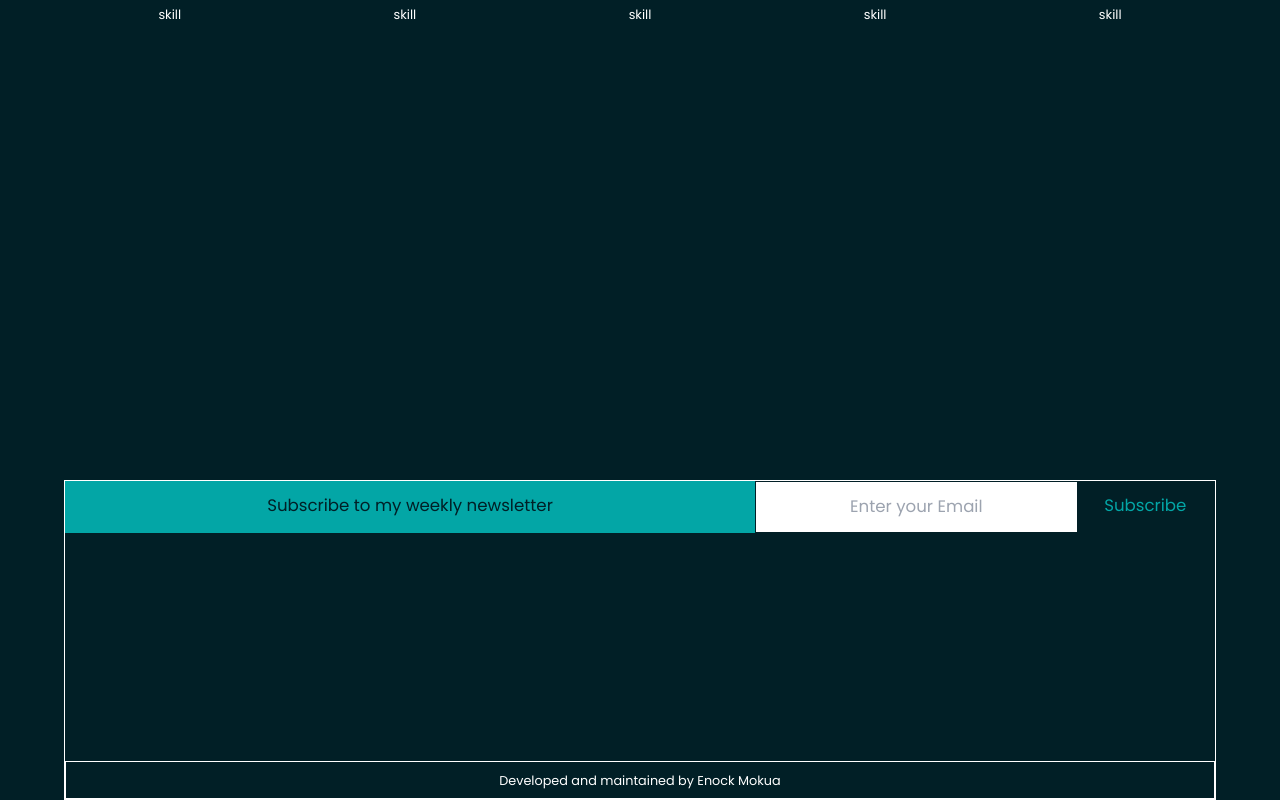
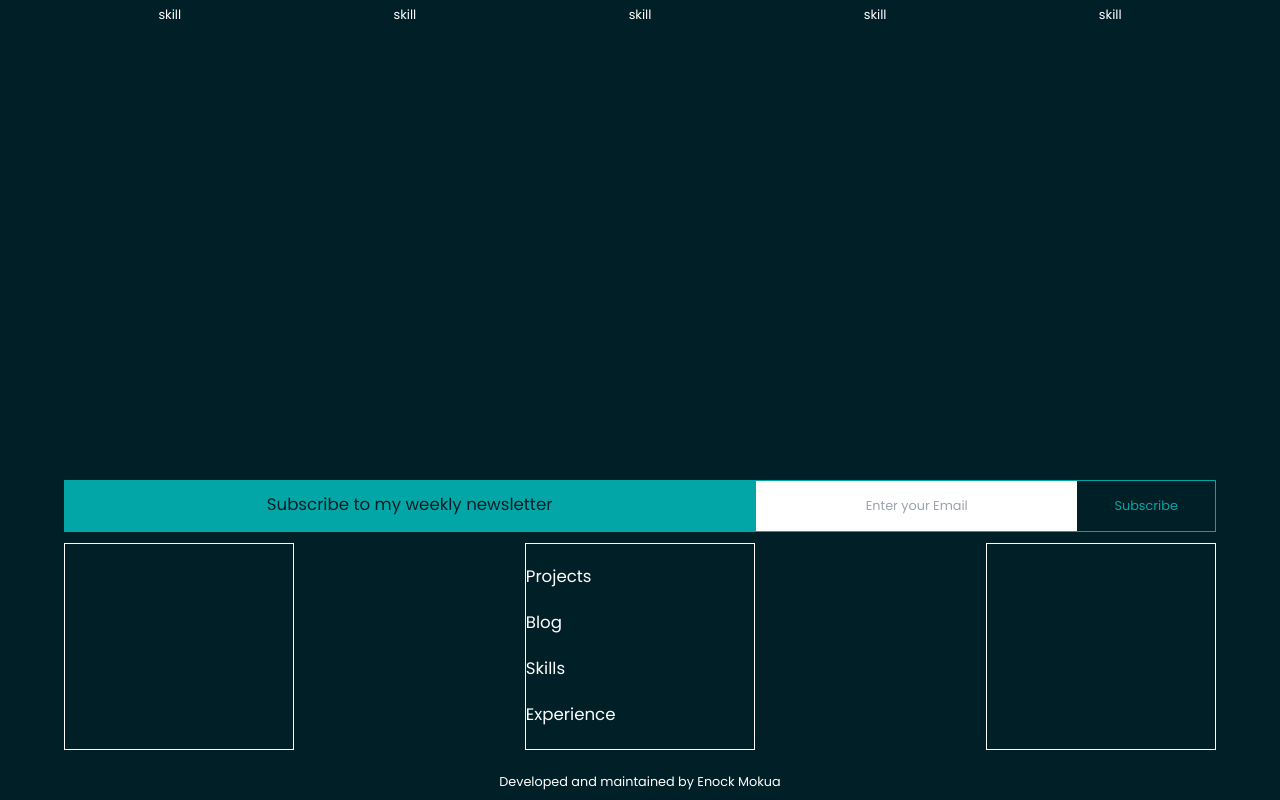
Before and after one commit to MokuaEnock/moku, a React (Create React App) app: page /skills in a window 1280 px wide. Shown: the part 230-1030 px from the top of the page. Built offline with nearby package versions, Linux system fonts and the light colour scheme.

Commit message:
create structure of footer main

```diff
--- a/src/App.css
+++ b/src/App.css
@@ -27,7 +27,7 @@ body {
 
 #root>* {
   width: 100%;
-  border: thin solid white;
+  /* border: thin solid white; */
 }
 
 footer {
@@ -47,7 +47,6 @@ footer>p {
   flex-direction: column;
   align-items: center;
   justify-content: center;
-  border: thin solid white;
   text-align: center;
 
 }
@@ -78,14 +77,14 @@ footer>p {
 
 .footer-header>form {
   width: 40%;
-  border:thin solid #011F26 ;
+  border: thin solid #03A6A6;
 }
 
 .footer-form input {
   height: 100%;
   width: 70%;
-  border:thin solid transparent ;
-
+  font-size: 1vw;
+  border: thin solid transparent;
   display: flex;
   flex-direction: row;
   align-items: center;
@@ -94,11 +93,35 @@ footer>p {
 }
 
 .footer-form button {
+  font-size: 1vw;
   text-align: center;
   background-color: #011F26;
   color: #03A6A6;
   width: 30%;
-  border:thin solid #011F26 ;
-
+  border: thin solid #011F26;
   height: 100%;
 }
+
+.footer-main {
+  width: 100%;
+  height: 18vw;
+  display: flex;
+  flex-direction: row;
+  align-items: center;
+  justify-content: space-between;
+  text-align: center;
+}
+
+.footer-main>span {
+  border: thin solid white;
+  width: 20%;
+  height: 90%;
+  display: flex;
+  flex-direction: column;
+  align-items: flex-start;
+  justify-content: space-evenly;
+  text-align: center;
+
+}
+
+/* .footer-main>span>a {} */
--- a/src/components/footer.js
+++ b/src/components/footer.js
@@ -1,15 +1,27 @@
+import { Link } from "react-router-dom";
+
 export default function Footer() {
-  return <footer>
+  return (
+    <footer>
       <div className="footer-header">
         <p>Subscribe to my weekly newsletter</p>
         <form className="footer-form">
-        <input type="text" placeholder="Enter your Email"/>
+          <input type="text" placeholder="Enter your Email" />
           <button type="submit">Subscribe</button>
         </form>
       </div>
       <div className="footer-main">
+      <span></span>
 
+        <span>
+          <Link to="/projects">Projects</Link>
+          <Link to="/blog">Blog</Link>
+          <Link to="/skills">Skills</Link>
+          <Link to="/experience">Experience</Link>
+        </span>
+        <span></span>
       </div>
       <p>Developed and maintained by Enock Mokua</p>
-  </footer>;
+    </footer>
+  );
 }
```
Lines whose indentation alone changed are shown as unchanged.
